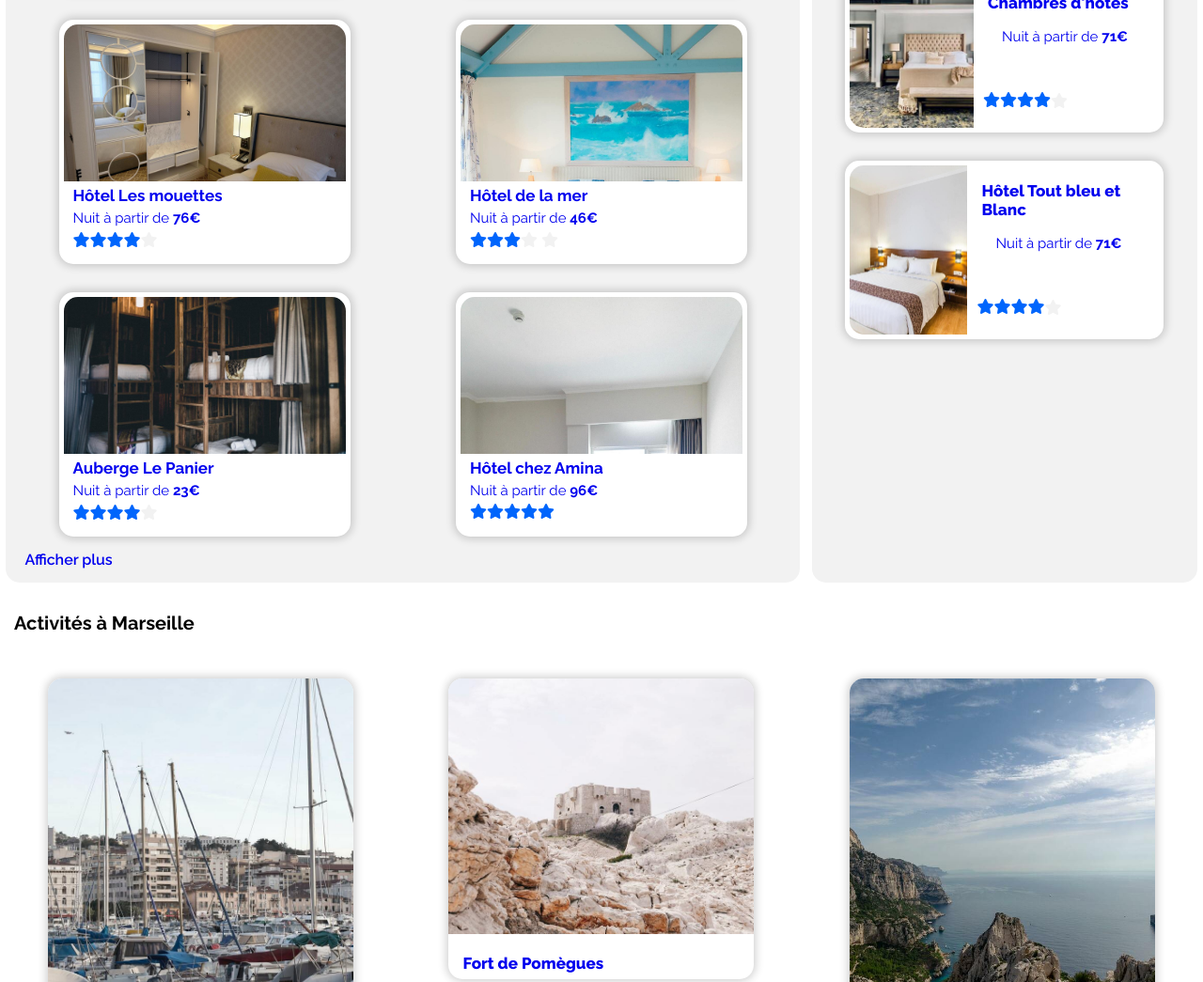
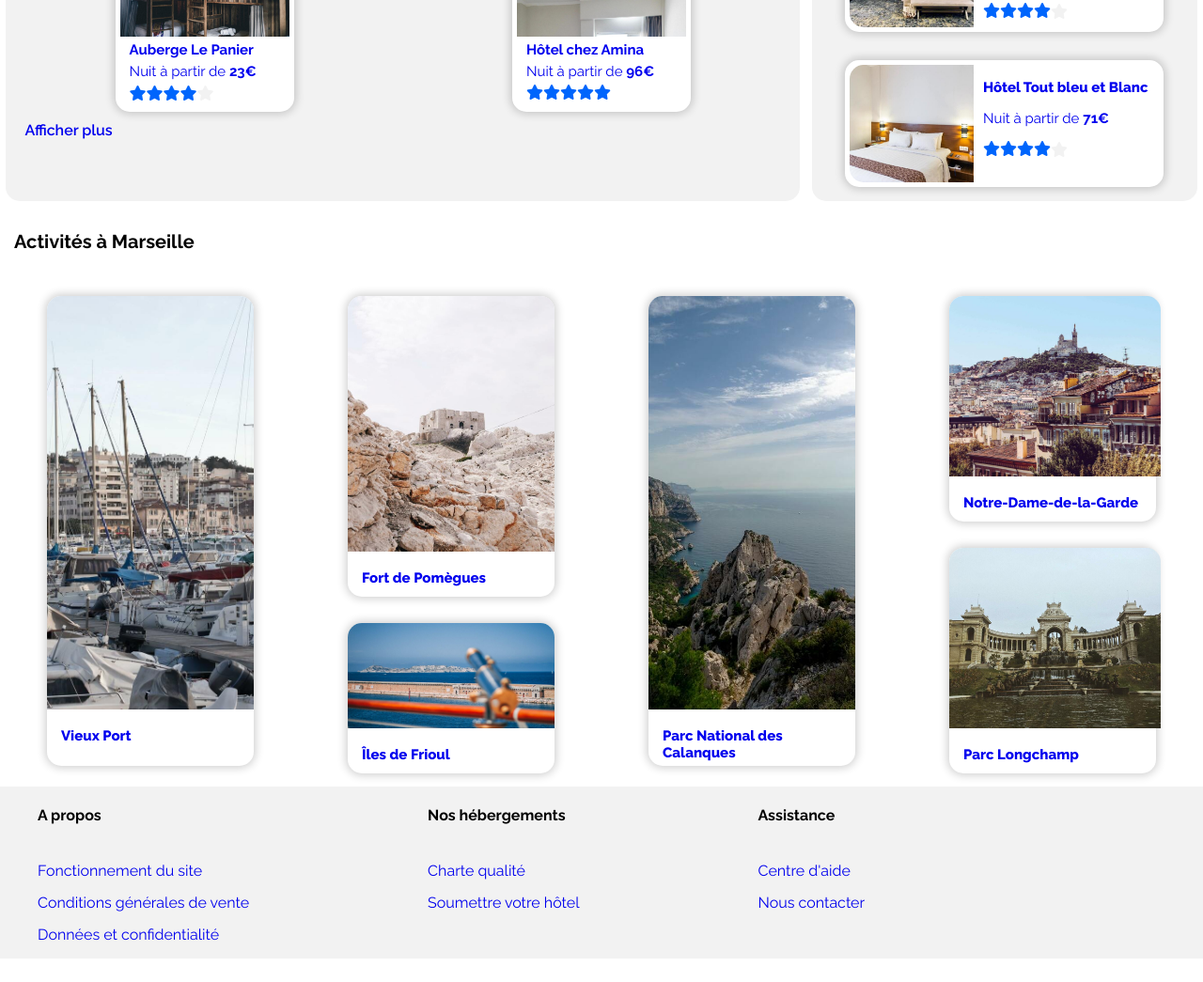
Before and after one commit to Therbaut/OpenClassroom_P2, a plain HTML site: page index.html in a window 1280 px wide. Shown: the part 745-1790 px from the top of the page at 94% size. After the commit the page ends 1765 px from the top, so only its background shows below. Drawn offline with Linux system fonts and the light colour scheme.

Commit message:
Version retravaillée suite à la soutenance
Modification de la couleur de la police qui apparait bleu à l'ouverture.
Modification de l'affichage des tuile pour respecter la disposition en 992px de large
Application de balise section

```diff
--- a/css/style.css
+++ b/css/style.css
@@ -61,7 +61,7 @@ h2 {
     font-weight: bold;
 }
 
-p {
+header p {
     font-size: 15px;
     margin-left: 15px;
 }
@@ -241,13 +241,13 @@ p {
 }
 
 .card-body h3 {
-    font-size: 17px;
+    font-size: 15px;
     font-weight: 800;
     margin: 5px 0 5px 0px;
 }
 
 .card-titre h3 {
-    font-size: 17px;
+    font-size: 15px;
     font-weight: 700;
     padding-left: 10px;
 }
@@ -261,10 +261,10 @@ p {
 .card-body {
     display: flex;
     flex-direction: column;
-    width: 300px;
-    height: 250px;
+    width: 180px;
+    height: 175px;
     background-color: white;
-    margin: 15px;
+    margin: 10px;
     border-radius: 15px;
     box-shadow: 0px 0px 10px 2px rgba(0, 0, 0, 0.192);
     border: solid 5px white;
@@ -273,7 +273,7 @@ p {
 
 
 .card-image {
-    height: 167px;
+    height: 100px;
     position: relative;
     overflow: hidden;
     border-top-left-radius: 15px;
@@ -349,9 +349,9 @@ p {
 }
 
 .card-populaire h3 {
-    font-size: 17px;
+    font-size: 15px;
     font-weight: 800;
-    padding-left: 15px;
+
 }
 
 .card-populaire a {
@@ -361,10 +361,9 @@ p {
 
 
 
-.heberg-populaire p {
+.card p {
     font-size: 15px;
     font-weight: 400;
-    padding-left: 5px;
 }
 
 .populaires {
@@ -372,7 +371,7 @@ p {
 }
 
 .card-body-populaire {
-    height: 180px;
+    height: 125px;
     width: 90%;
     background-color: white;
     margin: 15px;
@@ -402,13 +401,14 @@ p {
     color: #0065FC;
 }
 
+
 .card-populaire a:visited {
     color: black;
 }
 
 .card-note-populaires {
     color: #0065FC;
-    margin-top: 50px;
+
     margin-left: 10px;
     display: flex;
 }
@@ -436,7 +436,7 @@ p {
 }
 
 .activites h3 {
-    font-size: 17px;
+    font-size: 15px;
     font-weight: 800;
     padding-left: 15px;
 }
@@ -448,9 +448,9 @@ p {
 
 .grande-card {
     height: 500px;
-    width: 325px;
+    width: 220px;
     background-color: white;
-    margin: 15px;
+    margin: 14px;
     border-radius: 15px;
     display: flex;
     box-shadow: 0px 0px 10px 2px rgba(0, 0, 0, 0.192);
@@ -466,16 +466,16 @@ p {
 
 .deuxtier-card {
     height: 320px;
-    width: 325px;
+    width: 220px;
     background-color: white;
-    margin: 15px;
+    margin: 14px;
     border-radius: 15px;
     display: flex;
     box-shadow: 0px 0px 10px 2px rgba(0, 0, 0, 0.192);
 }
 
 .deuxtier-card img {
-    width: 325px;
+    width: 220px;
     object-fit: cover;
     height: 85%;
     border-top-left-radius: 15px;
@@ -484,16 +484,16 @@ p {
 
 .untier-card {
     height: 160px;
-    width: 325px;
+    width: 220px;
     background-color: white;
-    margin: 15px;
+    margin: 14px;
     border-radius: 15px;
     display: flex;
     box-shadow: 0px 0px 10px 2px rgba(0, 0, 0, 0.192);
 }
 
 .untier-card img {
-    width: 325px;
+    width: 220px;
     object-fit: cover;
     height: 70%;
     border-top-left-radius: 15px;
@@ -512,16 +512,16 @@ p {
 
 .midle-card {
     height: 240px;
-    width: 325px;
+    width: 220px;
     background-color: white;
-    margin: 15px;
+    margin: 14px;
     border-radius: 15px;
     display: flex;
     box-shadow: 0px 0px 10px 2px rgba(0, 0, 0, 0.192);
 }
 
 .midle-card img {
-    width: 325px;
+    width: 225px;
     object-fit: cover;
     height: 80%;
     border-top-left-radius: 15px;
@@ -585,17 +585,6 @@ footer a:visited {
     }
 }
 
-/*---------------------------------------------Media Queries intermédiaire desktop/tablette pour activité-------------------------------------------------------*/
-
-
-
-@media screen and (min-width:1082px) and (max-width:1440px) {
-
-    .card-empile-mi {
-        display: flex;
-        flex-direction: row;
-    }
-}
 
 /*---------------------------------------------Media Queries tablette -------------------------------------------------------*/
 
@@ -619,7 +608,13 @@ footer a:visited {
         border-radius: 15px;
     }
 
+    .card-body {
+        width: 200px;
+    }
 
+    .card-body-populaire {
+        height: 200px;
+    }
 
     .populaires-marseille {
         display: flex;
@@ -631,6 +626,10 @@ footer a:visited {
     }
 
 
+        .card-empile-mi {
+            display: flex;
+            flex-direction: row;
+        }
 }
 
 
@@ -672,7 +671,7 @@ footer a:visited {
         border-top: none;
         border-bottom: solid 4px #0065FC;
         padding-bottom: 15px;
-        padding-top: none;
+
     }
 
     header h1 {
@@ -738,7 +737,7 @@ footer a:visited {
         display: flex;
         flex-direction: column;
         width: 80%;
-        height: 250px;
+        height: 180px;
     }
 
     .card-body img {
--- a/index.html
+++ b/index.html
@@ -5,11 +5,10 @@
     <meta charset="utf-8" />
     <meta name="viewport" content="width=device-width, initial-scale=1.0" />
     <link type="text/css" rel="stylessheet" href="css/normalize.css" />
-    <link rel="stylesheet" href="css/style.css"/>
+    <link rel="stylesheet" href="css/style.css" />
     <link rel="stylesheet"
         href="https://cdn.jsdelivr.net/npm/@fortawesome/fontawesome-free@5.15.4/css/fontawesome.min.css"
-        integrity="sha384-jLKHWM3JRmfMU0A5x5AkjWkw/EYfGUAGagvnfryNV3F9VqM98XiIH7VBGVoxVSc7"
-        crossorigin="anonymous">
+        integrity="sha384-jLKHWM3JRmfMU0A5x5AkjWkw/EYfGUAGagvnfryNV3F9VqM98XiIH7VBGVoxVSc7" crossorigin="anonymous">
     <script src="https://kit.fontawesome.com/ffc372b972.js" crossorigin="anonymous"></script>
     <title>Booki</title>
 </head>
@@ -80,6 +79,7 @@
         <p>Plus de 500 logements sont disponibles dans cette ville</p>
     </div>
     <main>
+        <section>
             <div class="section-hebergements">
                 <div class="hebergements-marseille">
                     <div class="hebergements">
@@ -328,6 +328,8 @@
                     </div>
                 </div>
             </div>
+        </section>
+        <section>
             <div id="section-activite">
                 <div class="informations">
                     <h2>Activités à Marseille</h2>
@@ -393,6 +395,7 @@
                     </div>
                 </div>
             </div>
+        </section>
     </main>
     <footer>
         <div class="propos">
@@ -439,4 +442,5 @@
         </div>
     </footer>
 </body>
+
 </html>
```
Lines whose indentation alone changed are shown as unchanged.
